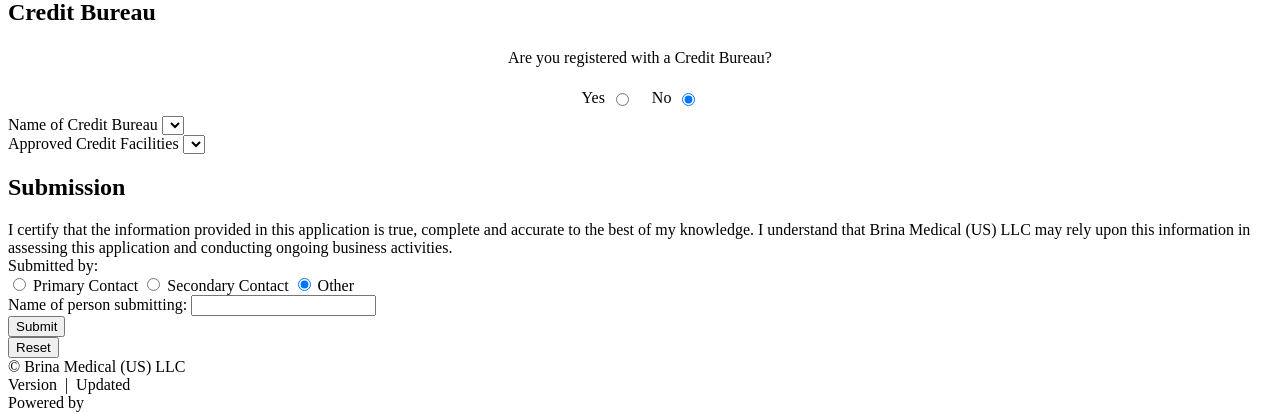
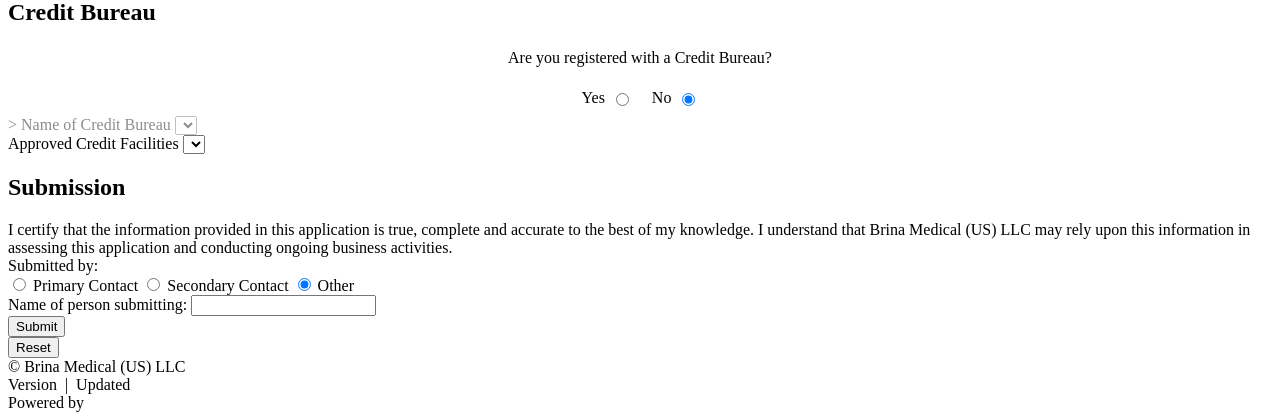
Before and after one commit to bpearson1970/brinabiopayg-api, a FastAPI app: template templates/includes/sections.html in a window 1280 px wide; the page is wider, and only the part inside the window is pictured. Shown: the part 1057-1470 px from the top of that part. Run offline with FastAPI, Linux system fonts and the light colour scheme; the template is opened without the code that fills it, so the values that code supplies are empty; parts of the project's set-up code (start-up, migrations or seed data) failed here and were passed over.

Commit message:
Update credit_bureau_info.html

```diff
--- a/templates/includes/credit_bureau_info.html
+++ b/templates/includes/credit_bureau_info.html
@@ -20,7 +20,7 @@
         </div>
     </div>
 
-    <div class="three_column-group">
+    <div class="three_column-group" id="col_credit_bureau" style="opacity: 0.45; pointer-events: none;">>
         <label for="credit_bureaus">
             Name of Credit Bureau
         </label>
```
